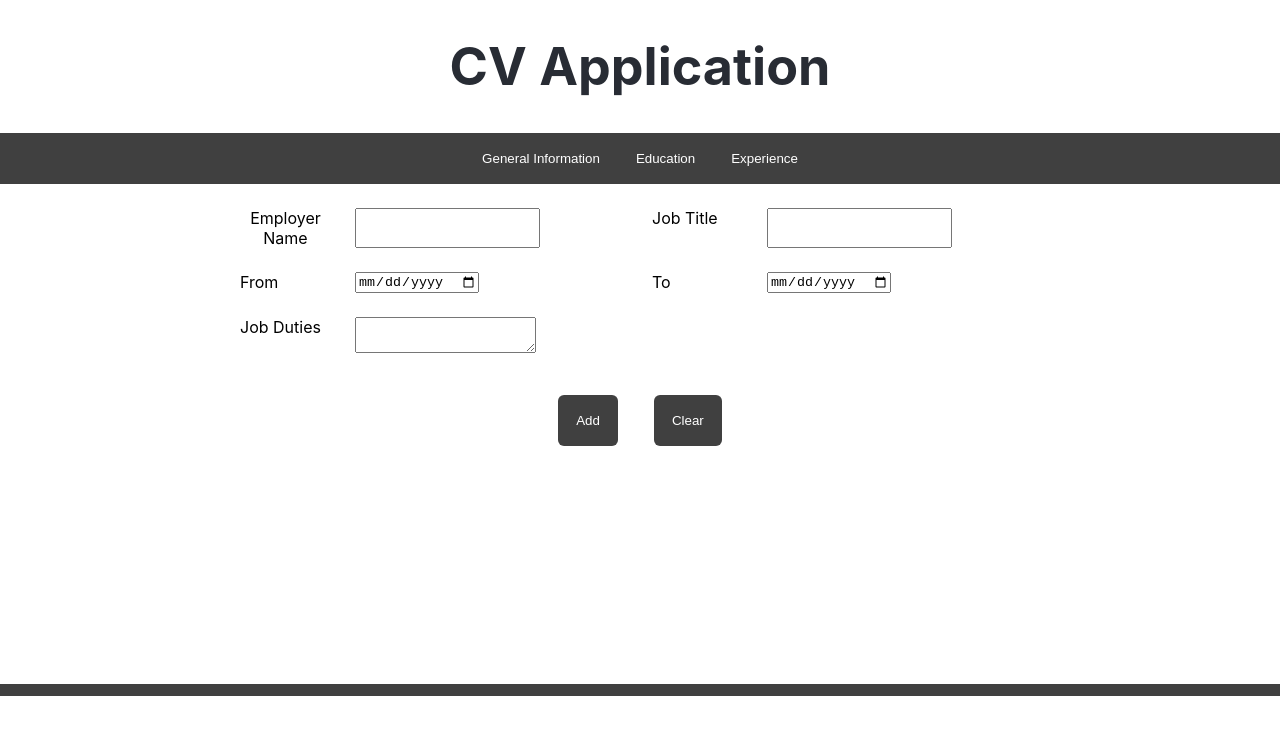
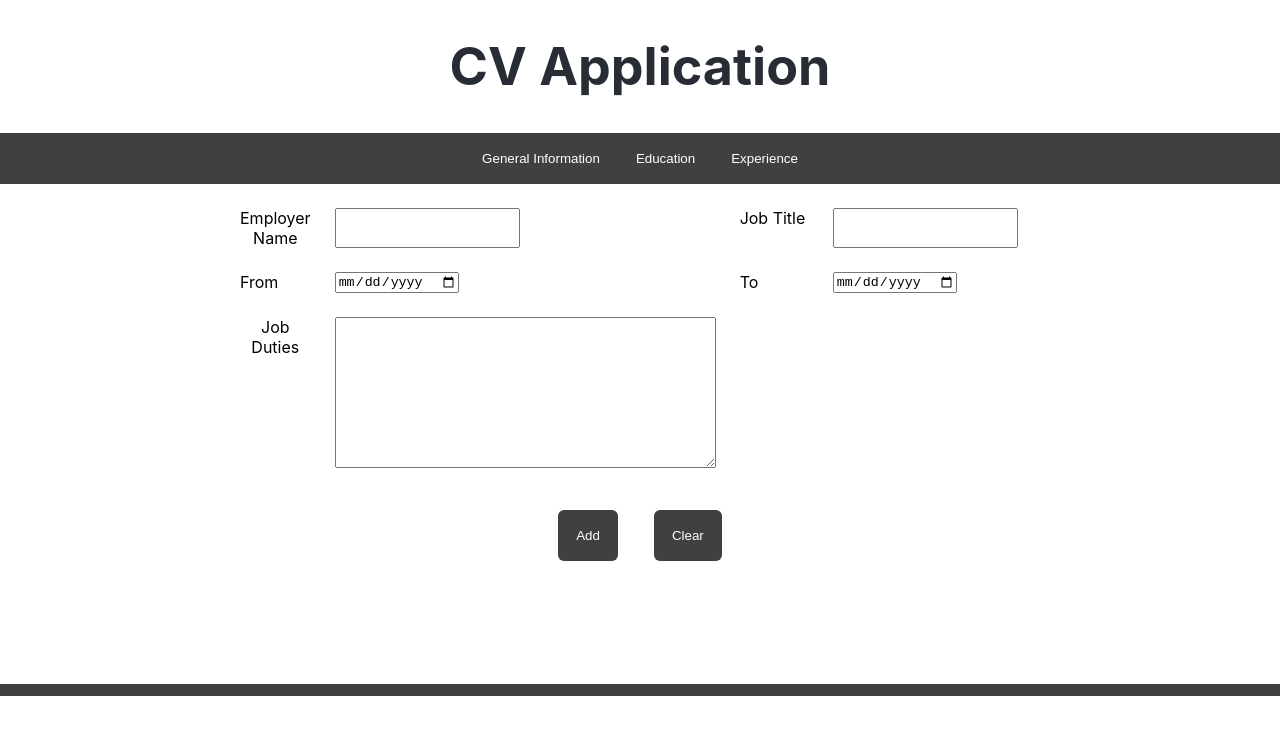
Before and after one commit to tbruner/cv-application, a React (Create React App) app: page / in a window 1280 px wide. Both pictures are taken after a click on the button "Experience". Shown: the top 734 px of the page. Built offline with nearby package versions, Linux system fonts and the light colour scheme.

Commit message:
Adjust size of job-duties text area

```diff
--- a/src/styles/Form.css
+++ b/src/styles/Form.css
@@ -30,3 +30,8 @@
   height: 500px;
   border-bottom: 12px solid hsl(0, 0%, 25%);
 }
+
+#job-duties {
+  width: 375px;
+  height: 145px;
+}
```
